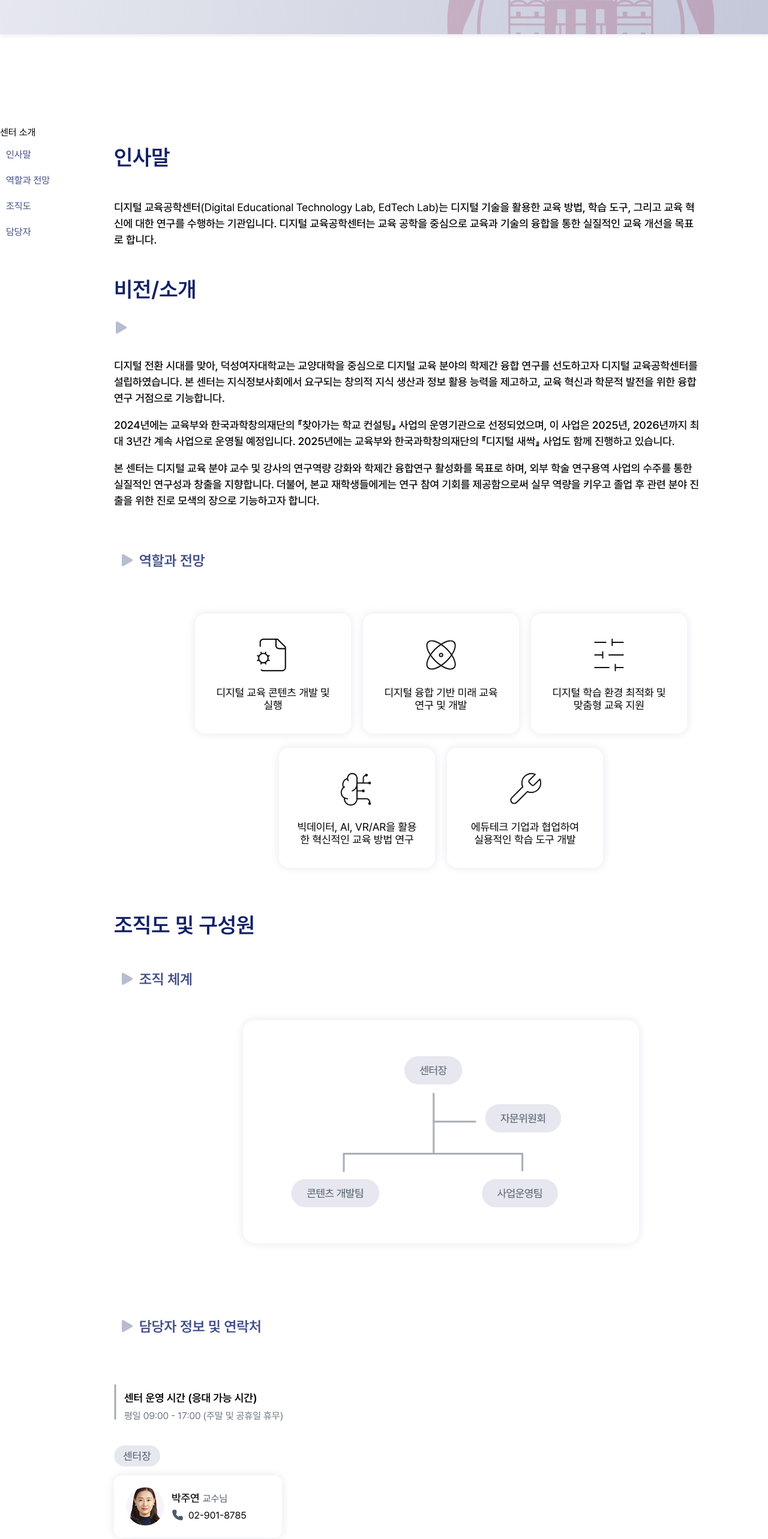
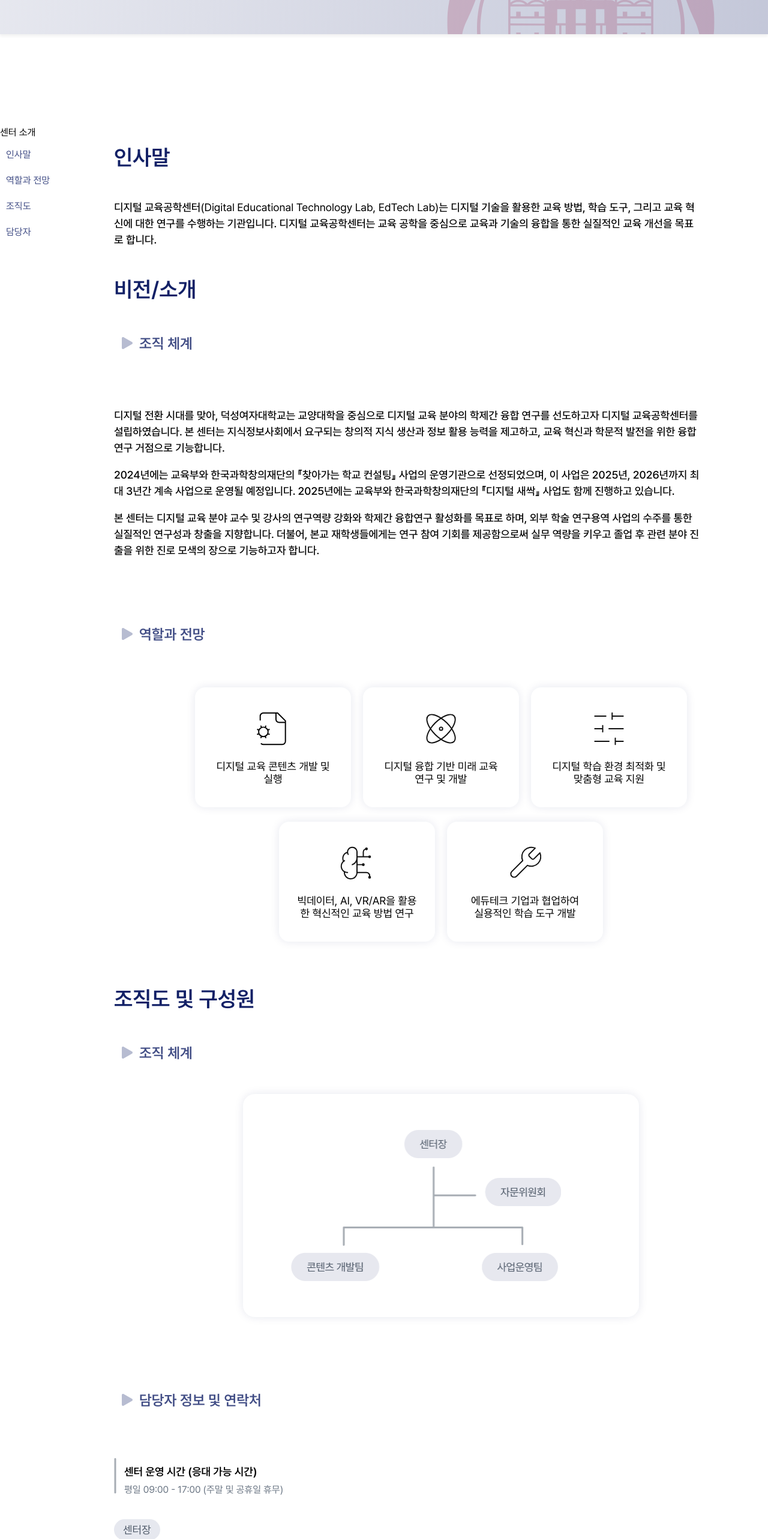
Before and after one commit to DS-DET-LAB/DS-DET-LAB, a React (Vite) app: page /center in a window 1280 px wide. Shown: the part 234-2800 px from the top of the page at 60% size. Built offline with nearby package versions, Linux system fonts and the light colour scheme.

Commit message:
💄 Design: 센터 소개 및 사업 안내 반응형 수정 (#7)
Design: 센터 소개 및 사업 안내 반응형 수정 (#7)

```diff
--- a/src/routes/business/Business.jsx
+++ b/src/routes/business/Business.jsx
@@ -1,5 +1,5 @@
 import { useRef } from 'react';
-import { useMediaQuery } from 'react-responsive';
+import useMediaQuery from '@hooks/useMediaQuery';
 
 import VisionSection from '@business/components/VisionSection';
 import BizAccordion from '@business/components/BizAccordion';
@@ -23,8 +23,8 @@ function Business() {
   };
   const scrollTo = (key) => refs.current[key]?.scrollIntoView({ behavior: 'smooth', block: 'start' });
 
-  const isMobile = useMediaQuery({ query: '(max-width: 767px)' });
-  const isTablet = useMediaQuery({ query: '(min-width: 768px) and (max-width: 899px)' });
+  const isMobile = useMediaQuery('(max-width: 767px)');
+  const isTablet = useMediaQuery('(min-width: 768px) and (max-width: 899px)');
 
   return (
     <>
@@ -100,10 +100,10 @@ function Business() {
           {isMobile && <C.SectionLineIcon src={sectionLineIcon} alt="구분선" />}
 
           <C.Title ref={setRef('org')}>사업 소개</C.Title>
-          <C.IconWrapper ref={setRef('contact')}>
+          <B.IconWrapper ref={setRef('contact')}>
             <C.TriIcon src={Icon} alt="소제목" />
             <C.SubTitle>핵심 연구 분야</C.SubTitle>
-          </C.IconWrapper>
+          </B.IconWrapper>
 
           <B.BizWrapper>
             <BizAccordion
--- a/src/routes/business/BusinessStyle.js
+++ b/src/routes/business/BusinessStyle.js
@@ -68,3 +68,14 @@ export const ProgramCardWrapper = styled.div`
     width: 100%;
   }
 `;
+
+export const IconWrapper = styled.div`
+  display: flex;
+  align-items: center;
+  gap: 8px;
+  margin: 0 0 0 10px;
+
+  @media (max-width: 767px) {
+    margin: 0 0 17px;
+  }
+`;
--- a/src/routes/business/components/BizAccordion.jsx
+++ b/src/routes/business/components/BizAccordion.jsx
@@ -26,7 +26,7 @@
  **/
 
 import { useState } from 'react';
-import * as S from './BizAccordionStyle';
+import * as S from '@business/components/BizAccordionStyle';
 import DownToggle from '@assets/business/downToggle.svg';
 import UpToggle from '@assets/business/upToggle.svg';
 
--- a/src/routes/business/components/BizAccordionStyle.js
+++ b/src/routes/business/components/BizAccordionStyle.js
@@ -15,7 +15,7 @@ export const List = styled.div`
     width: 100%;
   }
   @media (max-width: 767px) {
-    margin: 25px 0 164px;
+    margin: 0 0 70px;
     width: 100%;
   }
 `;
@@ -72,6 +72,13 @@ export const Title = styled.span`
   font-weight: 600;
   color: ${palette.text.primary};
   line-height: 1.35;
+
+  @media (min-width: 768px) and (max-width: 899px) {
+    font-size: 16px;
+  }
+  @media (max-width: 767px) {
+    font-size: 16px;
+  }
 `;
 
 export const Chevron = styled.img`
@@ -118,12 +125,21 @@ export const Chip = styled.div`
     font-weight: 100;
   }
 
+  @media (min-width: 768px) and (max-width: 899px) {
+    font-size: 14px;
+
+    .weak {
+      font-size: 14px;
+    }
+  }
+
   @media (max-width: 767px) {
     border: none;
     background: transparent;
     padding: 0 0 0 28px;
     border-radius: 0;
-    font-size: 20px;
+    font-size: 14px;
+
     line-height: 1.6;
     position: relative;
 
@@ -132,13 +148,13 @@ export const Chip = styled.div`
       position: absolute;
       left: 0;
       top: 0.15em;
-      font-size: 28px;
+      font-size: 14px;
       line-height: 1;
       color: ${palette.text.primary};
     }
 
     .weak {
-      font-size: 18px;
+      font-size: 14px;
     }
   }
 `;
--- a/src/routes/business/components/ProgramCard.jsx
+++ b/src/routes/business/components/ProgramCard.jsx
@@ -17,7 +17,7 @@
  * @author 노진경
  **/
 
-import * as S from './ProgramCardStyle';
+import * as S from '@business/components/ProgramCardStyle';
 import lineIcon from '@assets/center/line.svg';
 
 function ProgramCard({ title, target, desc }) {
--- a/src/routes/business/components/ProgramCardStyle.js
+++ b/src/routes/business/components/ProgramCardStyle.js
@@ -16,13 +16,28 @@ export const Card = styled.div`
 export const Title = styled.h3`
   font-size: 20px;
   font-weight: 700;
-  color: ${palette.mainNavy.navy100};
   margin: 0 0 10px;
+
+  @media (min-width: 768px) and (max-width: 899px) {
+    font-size: 16px;
+  }
+
+  @media (max-width: 767px) {
+    font-size: 16px;
+  }
 `;
 
 export const Desc = styled.p`
   margin: 0;
   color: ${palette.text.body};
+
+  @media (min-width: 768px) and (max-width: 899px) {
+    font-size: 14px;
+  }
+
+  @media (max-width: 767px) {
+    font-size: 14px;
+  }
 `;
 
 export const LineIcon = styled.img``;
--- a/src/routes/business/components/VisionCard.jsx
+++ b/src/routes/business/components/VisionCard.jsx
@@ -12,7 +12,7 @@
  *
  * @author 노진경
  **/
-import * as S from './VisionCardStyle';
+import * as S from '@business/components/VisionCardStyle';
 
 function VisionCard({ iconSrc, title, body }) {
   return (
--- a/src/routes/business/components/VisionSection.jsx
+++ b/src/routes/business/components/VisionSection.jsx
@@ -18,8 +18,8 @@
  * @author 노진경
  **/
 
-import VisionCard from './VisionCard';
-import * as V from './VisionSectionStyle';
+import VisionCard from '@business/components/VisionCard';
+import * as V from '@business/components/VisionSectionStyle';
 import circleSvg from '@assets/business/circle.svg';
 
 function VisionSection({ items = [] }) {
--- a/src/routes/center/Center.jsx
+++ b/src/routes/center/Center.jsx
@@ -1,5 +1,5 @@
 import { useRef } from 'react';
-import { useMediaQuery } from 'react-responsive';
+import useMediaQuery from '@hooks/useMediaQuery';
 
 import CenterCard from '@center/components/CenterCard';
 import PersonalCard from '@center/components/PersonalCard';
@@ -41,8 +41,8 @@ function Center() {
   };
   const scrollTo = (key) => refs.current[key]?.scrollIntoView({ behavior: 'smooth', block: 'start' });
 
-  const isMobile = useMediaQuery({ query: '(max-width: 767px)' });
-  const isTablet = useMediaQuery({ query: '(min-width: 768px) and (max-width: 899px)' });
+  const isMobile = useMediaQuery('(max-width: 767px)');
+  const isTablet = useMediaQuery('(min-width: 768px) and (max-width: 899px)');
 
   return (
     <>
@@ -98,7 +98,10 @@ function Center() {
 
           {isMobile && <C.SectionLineIcon src={sectionLineIcon} alt="구분선" />}
           <C.Title>비전/소개</C.Title>
-          <C.TriIcon src={Icon} alt="소제목" />
+          <C.IconWrapper>
+            <C.TriIcon src={Icon} alt="소제목" />
+            <C.SubTitle>조직 체계</C.SubTitle>
+          </C.IconWrapper>
           <C.Body>
             <C.TextBody>
               디지털 전환 시대를 맞아, 덕성여자대학교는 교양대학을 중심으로 디지털 교육 분야의 학제간 융합 연구를
@@ -154,7 +157,6 @@ function Center() {
             </C.Card>
           </C.OrganiCardWrapper>
 
-          {isMobile && <C.SectionLineIcon src={sectionLineIcon} alt="구분선" />}
           <C.IconWrapper ref={setRef('contact')}>
             <C.TriIcon src={Icon} alt="소제목" />
             <C.SubTitle>담당자 정보 및 연락처</C.SubTitle>
@@ -190,6 +192,7 @@ function Center() {
             <PersonalCard photoSrc={KimImg} name={'김세진'} role={'팀장'} phone={'02-901-8810'} />
             <PersonalCard photoSrc={BaeImg} name={'배초롱'} role={'책임연구원'} phone={'02-901-8853'} />
             <PersonalCard photoSrc={LeeImg} name={'이 정'} role={'연구원'} phone={'02-901-8635'} />
+
             <PersonalCard photoSrc={NamImg} name={'남정연'} role={'연구원'} phone={'02-901-8494'} />
             <PersonalCard photoSrc={SonImg} name={'손승우'} role={'연구원'} phone={'02-901-8495'} />
           </C.PersonalCardWrapper>
--- a/src/routes/center/CenterStyle.js
+++ b/src/routes/center/CenterStyle.js
@@ -107,8 +107,8 @@ export const TextBody = styled.p`
 
 export const Body = styled.div`
   max-width: 90%;
-  &:nth-of-type(2) {
-    margin: 20px 0 30px;
+  &:nth-of-type(3) {
+    margin: 20px 0 70px;
   }
 
   @media (min-width: 768px) and (max-width: 899px) {
@@ -198,7 +198,8 @@ export const OrganizationImg = styled.img`
   height: 252px;
 
   @media (max-width: 767px) {
-    width: 100%;
+    width: 70%;
+    /* width: auto; */
     height: auto;
   }
 `;
@@ -252,7 +253,7 @@ export const OrganiCardWrapper = styled.div`
   margin-bottom: 100px;
 
   @media (max-width: 767px) {
-    margin-bottom: 0px;
+    margin-bottom: 70px;
   }
 `;
 
@@ -267,7 +268,13 @@ export const Card = styled.div`
 
   @media (max-width: 767px) {
     width: 100%;
-    padding: 24px;
+    /* width: 70%; */
+    padding: 57px 0 56px;
+
+    display: flex;
+    justify-content: center;
+    align-items: center;
+    margin-top: 20px;
   }
 `;
 
@@ -296,10 +303,9 @@ export const MailImg = styled.img`
 export const PersonalCardWrapper = styled.div`
   display: flex;
   gap: 12px;
-  margin: 0 0 56px 0;
+  margin: 0 0 60px 0;
 
   flex-wrap: wrap;
-
   @media (max-width: 767px) {
     flex-direction: column;
     gap: 15px;
--- a/src/routes/center/components/PersonalCardStyle.js
+++ b/src/routes/center/components/PersonalCardStyle.js
@@ -9,11 +9,12 @@ export const Card = styled.div`
   box-shadow: 0 0 15px 0 ${palette.mainNavy.navy10};
 
   width: 240px;
-  padding: 20px;
+  padding: 15px;
   gap: 12px;
 
   @media (min-width: 768px) and (max-width: 899px) {
-    width: 216px;
+    width: 197px;
+    padding: 13px;
   }
 
   @media (max-width: 767px) {
@@ -40,6 +41,11 @@ export const Avatar = styled.img`
   height: 64px;
   border-radius: 50%;
   object-fit: cover;
+
+  @media (min-width: 768px) and (max-width: 899px) {
+    width: 50px;
+    height: 50px;
+  }
 `;
 
 export const NameRow = styled.div`
@@ -68,8 +74,8 @@ export const PhoneRow = styled.div`
 `;
 
 export const PhoneIcon = styled.img`
-  width: 20px;
-  height: 20px;
+  width: 15px;
+  height: 15px;
 `;
 
 export const PhoneText = styled.span`
```
